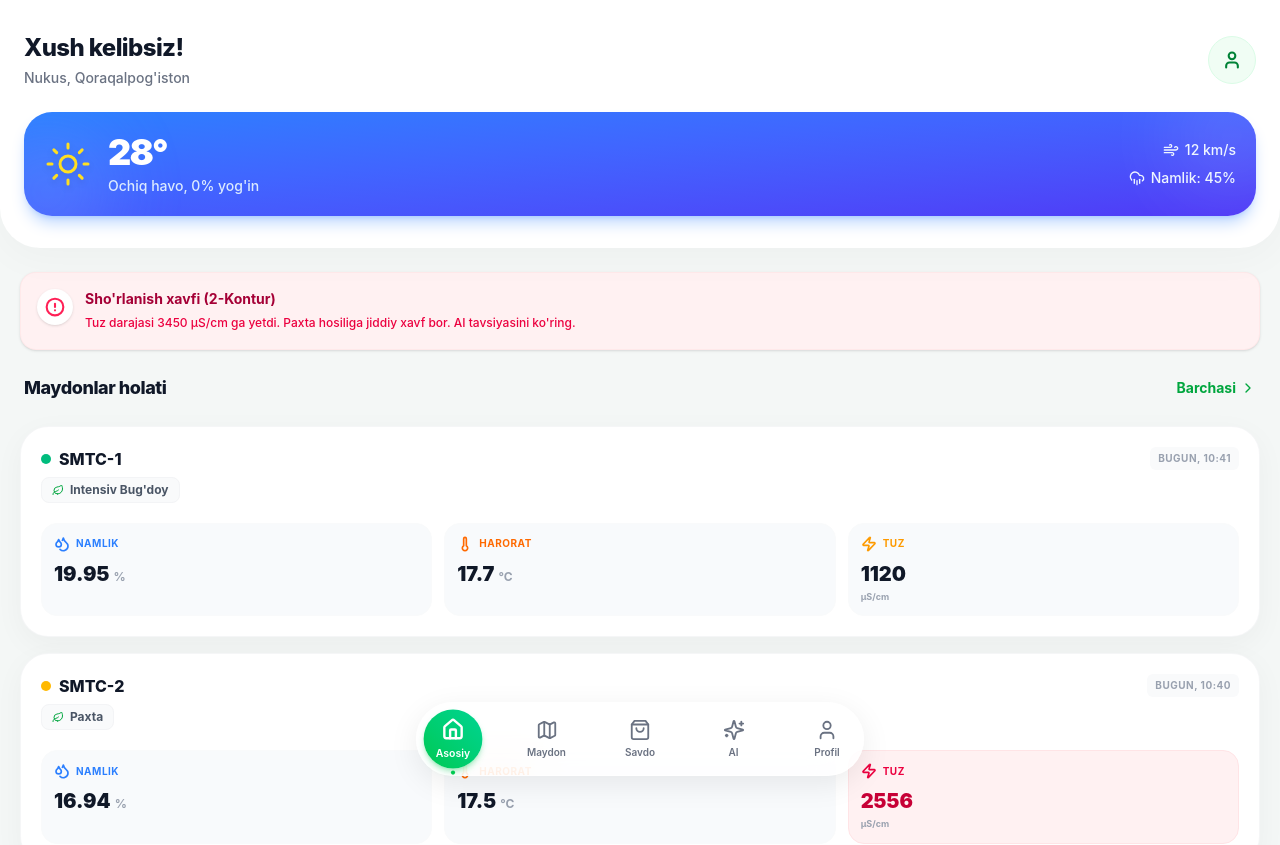
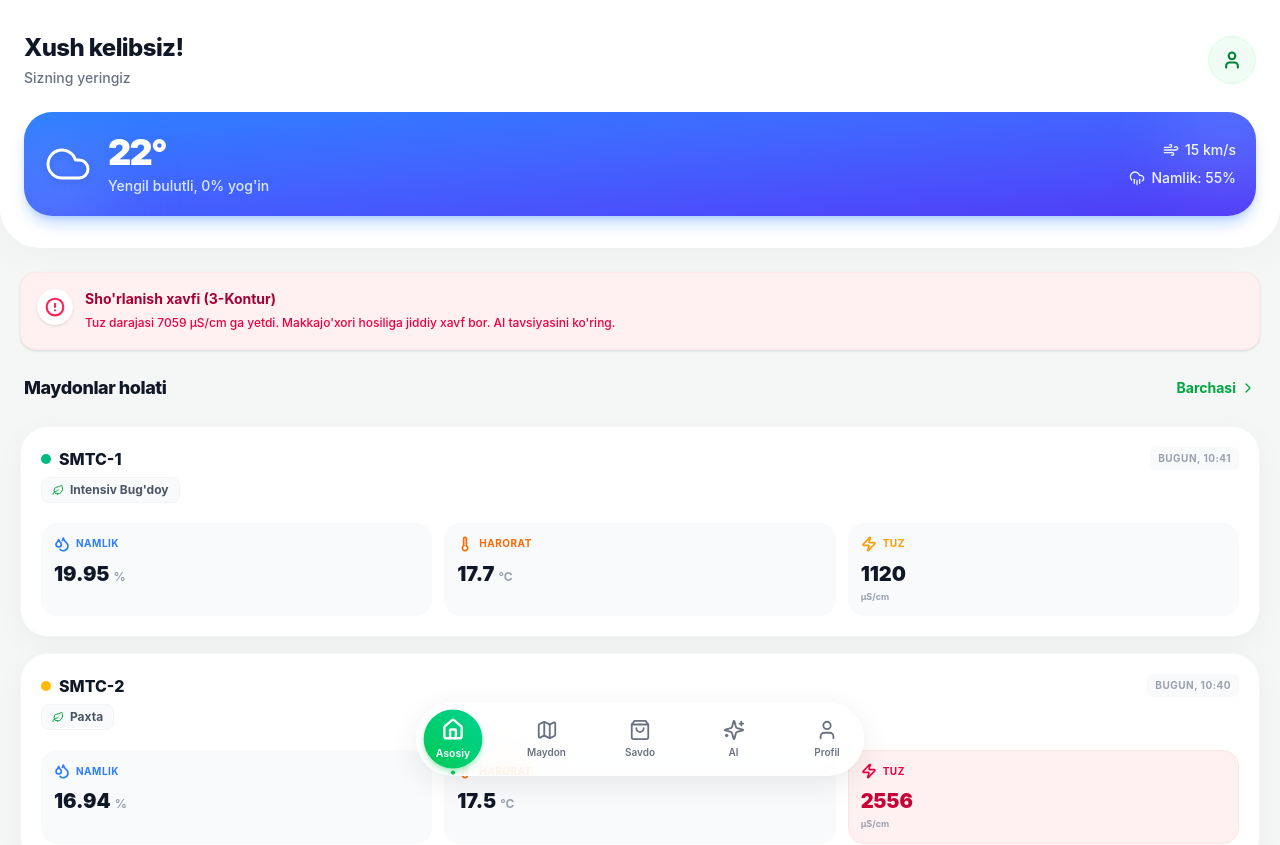
Before and after one commit to mddd18/FERDO_, a React (Vite) app: page / in a window 1280 px wide. Shown: the top 845 px of the page. Built offline with nearby package versions, Linux system fonts and the light colour scheme.

Commit message:
Update Dashboard.tsx

```diff
--- a/src/app/pages/Dashboard.tsx
+++ b/src/app/pages/Dashboard.tsx
@@ -1,7 +1,7 @@
 import { Navigation } from '../components/Navigation';
 import {
   Thermometer, Droplets, Zap, Wind, CloudRain,
-  Sun, ChevronRight, AlertCircle, Leaf
+  Sun, ChevronRight, AlertCircle, Leaf, Cloud
 } from 'lucide-react';
 import { sensors } from '../data/mockData';
 
@@ -14,33 +14,33 @@ export function Dashboard() {
         <div className="flex justify-between items-center mb-6 relative z-10">
           <div>
             <h1 className="text-2xl font-extrabold text-gray-900 tracking-tight">Xush kelibsiz!</h1>
-            <p className="text-sm font-medium text-gray-500 mt-1">Nukus, Qoraqalpog'iston</p>
+            {/* O'ZGARISH: Lokatsiya "Sizning yeringiz" qilib qo'yildi */}
+            <p className="text-sm font-medium text-gray-500 mt-1">Sizning yeringiz</p>
           </div>
           <div className="w-12 h-12 bg-green-50 rounded-full flex items-center justify-center border border-green-100">
             <UserAvatarPlaceholder />
           </div>
         </div>
 
-        {/* Ob-havo Kartochkasi */}
+        {/* Ob-havo Kartochkasi (YANGILANDI) */}
         <div className="bg-gradient-to-br from-blue-500 to-indigo-600 rounded-[28px] p-5 text-white shadow-lg shadow-blue-500/30 relative overflow-hidden">
-          {/* Orqa fon bezaklari */}
           <div className="absolute -top-10 -right-10 w-32 h-32 bg-white opacity-10 rounded-full blur-2xl"></div>
           <div className="absolute -bottom-10 -left-10 w-32 h-32 bg-blue-300 opacity-20 rounded-full blur-2xl"></div>
 
           <div className="relative z-10 flex justify-between items-center">
             <div className="flex items-center gap-4">
-              <Sun size={48} className="text-yellow-300 drop-shadow-md" strokeWidth={1.5} />
+              <Cloud size={48} className="text-white drop-shadow-md" strokeWidth={1.5} />
               <div>
-                <span className="text-4xl font-black tracking-tighter">28°</span>
-                <p className="text-blue-100 font-medium text-sm mt-1">Ochiq havo, 0% yog'in</p>
+                <span className="text-4xl font-black tracking-tighter">22°</span>
+                <p className="text-blue-100 font-medium text-sm mt-1">Yengil bulutli, 0% yog'in</p>
               </div>
             </div>
             <div className="space-y-2 text-right">
               <div className="flex items-center justify-end gap-1.5 text-blue-50 text-sm font-medium">
-                <Wind size={16} /> 12 km/s
+                <Wind size={16} /> 15 km/s
               </div>
               <div className="flex items-center justify-end gap-1.5 text-blue-50 text-sm font-medium">
-                <CloudRain size={16} /> Namlik: 45%
+                <CloudRain size={16} /> Namlik: 55%
               </div>
             </div>
           </div>
@@ -55,9 +55,9 @@ export function Dashboard() {
             <AlertCircle size={20} strokeWidth={2.5} />
           </div>
           <div>
-            <h4 className="text-sm font-bold text-rose-800">Sho'rlanish xavfi (2-Kontur)</h4>
+            <h4 className="text-sm font-bold text-rose-800">Sho'rlanish xavfi (3-Kontur)</h4>
             <p className="text-xs text-rose-600 mt-1 font-medium leading-relaxed">
-              Tuz darajasi 3450 µS/cm ga yetdi. Paxta hosiliga jiddiy xavf bor. AI tavsiyasini ko'ring.
+              Tuz darajasi 7059 µS/cm ga yetdi. Makkajo'xori hosiliga jiddiy xavf bor. AI tavsiyasini ko'ring.
             </p>
           </div>
         </div>
@@ -69,12 +69,11 @@ export function Dashboard() {
           </button>
         </div>
 
-        {/* 3. DATCHIK KARTOCHKALARI (Clean UI) */}
+        {/* 3. DATCHIK KARTOCHKALARI */}
         <div className="space-y-4">
           {sensors.map((sensor) => (
             <div key={sensor.id} className="bg-white rounded-[28px] p-5 shadow-[0_8px_30px_rgb(0,0,0,0.04)] border border-gray-100/80 transition-all hover:shadow-[0_8px_30px_rgb(0,0,0,0.08)]">
 
-              {/* Header qismi */}
               <div className="flex justify-between items-start mb-5">
                 <div>
                   <div className="flex items-center gap-2 mb-1.5">
@@ -91,9 +90,7 @@ export function Dashboard() {
                 </div>
               </div>
 
-              {/* Ko'rsatkichlar Grid */}
               <div className="grid grid-cols-3 gap-3">
-                {/* Namlik */}
                 <div className="bg-[#F8FAFC] rounded-2xl p-3 border border-gray-50">
                   <div className="flex items-center gap-1.5 text-blue-500 mb-2">
                     <Droplets size={16} strokeWidth={2.5} />
@@ -105,7 +102,6 @@ export function Dashboard() {
                   </div>
                 </div>
 
-                {/* Harorat */}
                 <div className="bg-[#F8FAFC] rounded-2xl p-3 border border-gray-50">
                   <div className="flex items-center gap-1.5 text-orange-500 mb-2">
                     <Thermometer size={16} strokeWidth={2.5} />
@@ -117,7 +113,6 @@ export function Dashboard() {
                   </div>
                 </div>
 
-                {/* Sho'rlanish (Eng muhim ko'rsatkich) */}
                 <div className={`rounded-2xl p-3 border ${sensor.conductivity > 1500 ? 'bg-rose-50 border-rose-100' : 'bg-[#F8FAFC] border-gray-50'}`}>
                   <div className={`flex items-center gap-1.5 mb-2 ${sensor.conductivity > 1500 ? 'text-rose-600' : 'text-amber-500'}`}>
                     <Zap size={16} strokeWidth={2.5} />
@@ -142,7 +137,6 @@ export function Dashboard() {
   );
 }
 
-// Vaqtinchalik Avatar Komponenti
 function UserAvatarPlaceholder() {
   return (
     <svg width="20" height="20" viewBox="0 0 24 24" fill="none" stroke="currentColor" strokeWidth="2.5" strokeLinecap="round" strokeLinejoin="round" className="text-green-700">
```
